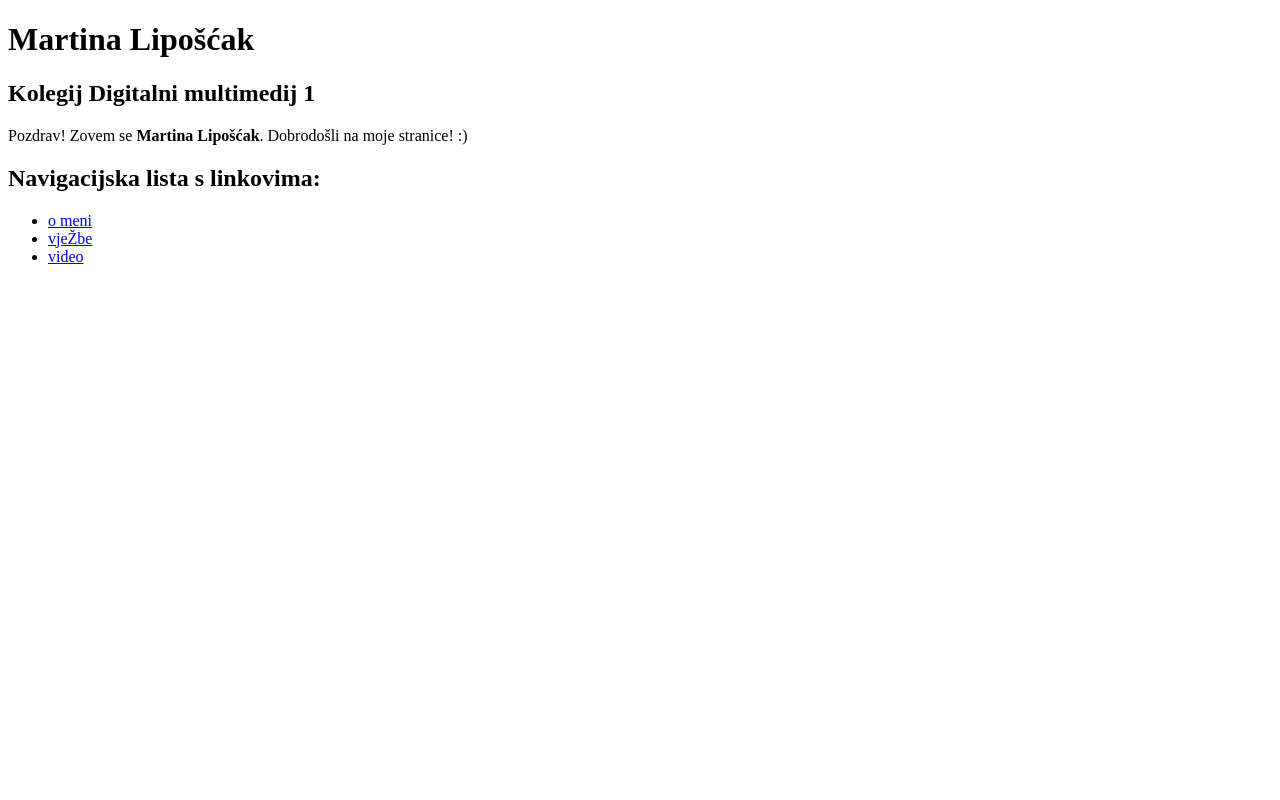
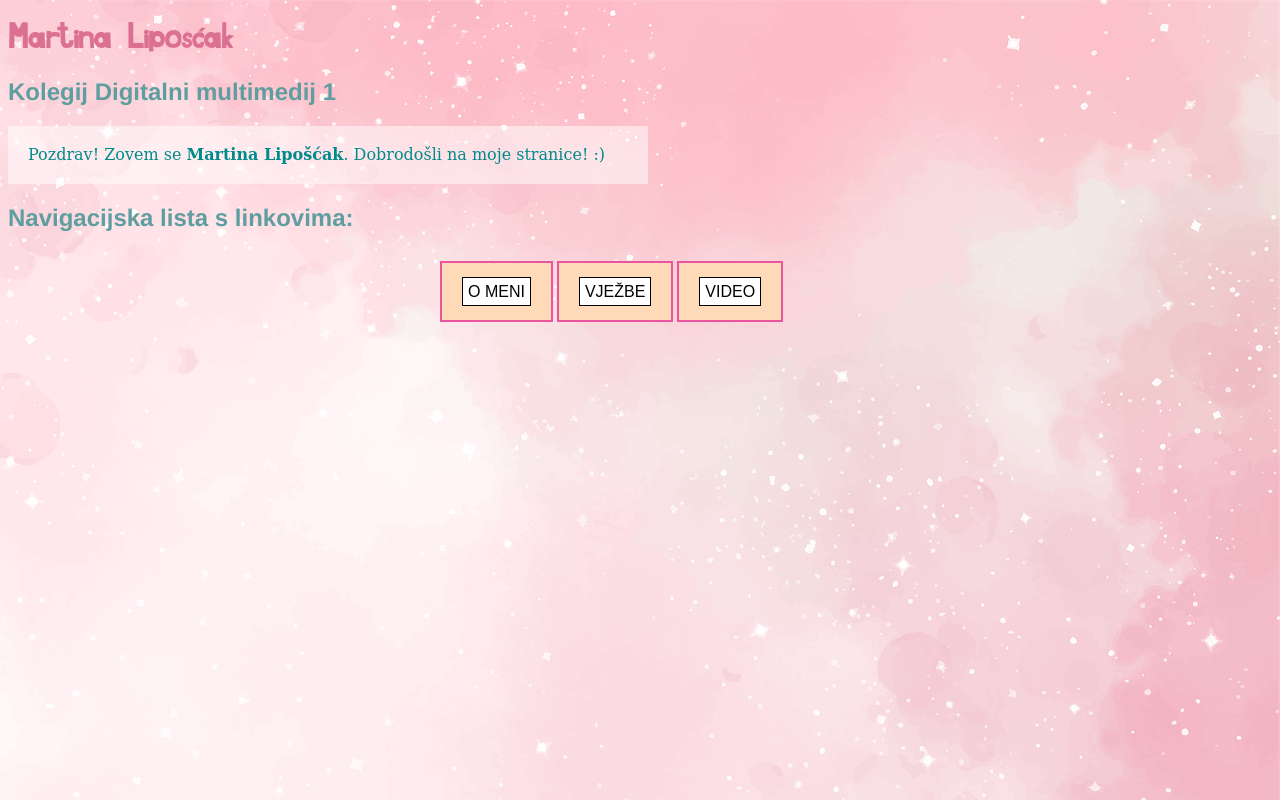
Before and after one commit to MartinaLiposcak/MartinaLiposcakprojekt3, a plain HTML site: page index.html in a window 1280 px wide. Drawn offline with Linux system fonts and the light colour scheme.

Commit message:
stil.css

```diff
--- a/stil.css
+++ b/stil.css
@@ -2,7 +2,7 @@
 /* CSS Document */
 @font-face {
     font-family: "MartinaLiposcak";
-    src:url("Dokumenti/MartinaLiposcak.ttf");
+    src:url("Dokumenti/MartinaLiposcak.ttf"); }
 p {
 	color: palevioletred;
 	font-family: Constantia, "Lucida Bright", "DejaVu Serif", Georgia, "serif";
```
